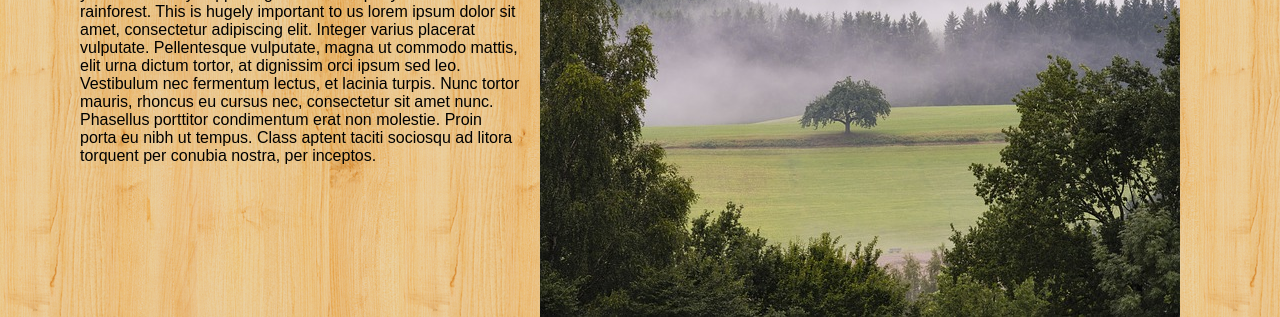
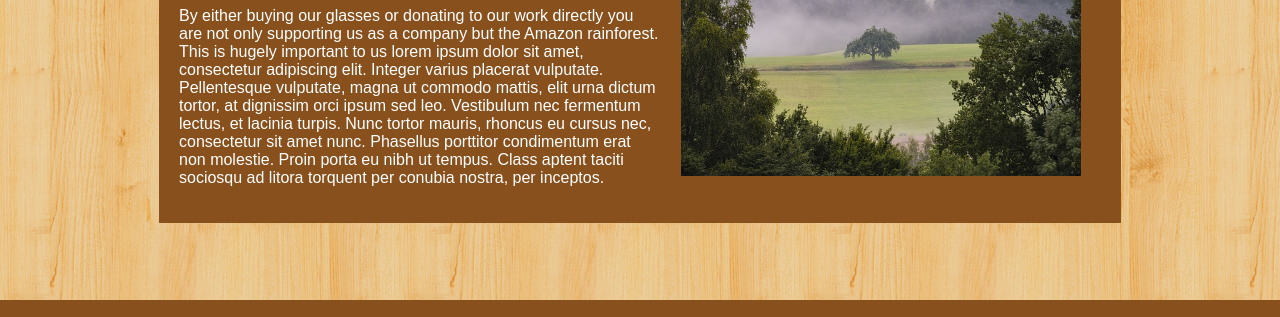
Before and after one commit to Skagevang/seeclearly, a plain HTML site: page thankYou.html in a window 1280 px wide. Shown: the part 370-687 px from the top of the page. Drawn offline with Linux system fonts and the light colour scheme.

Commit message:
fixed background color and width of the site (content id)

```diff
--- a/style.css
+++ b/style.css
@@ -15,6 +15,19 @@ body{
   position: relative;
   padding: 10px;
   font-family: arial;
+}
+
+.general_container{
+  width: 962px;
+
+  max-width: 90%;
+  min-width: 400px;
+  margin: 20px auto !important;
+  box-sizing: border-box;
+  padding: 0px;
+  background-color: rgb(135, 80, 29);
+  padding: 20px;
+  color: #fff;
 }
 
 #header {
@@ -65,7 +78,11 @@ li a:active {
 }
 
 #content {
-  margin: 0 70px 150px 70px;
+  max-width: 962px;
+  margin: 20px auto;
+  width: 90%;
+  background-color: rgb(135, 80, 29);
+  padding: 20px;
 }
 
 footer {
@@ -280,6 +297,9 @@ FAQ page
   max-width: 962px;
   margin: 20px auto !important;
   width: 90%;
+  background-color: white;
+  padding: 20px;
+
 
 /*AAAAAAAAAAAAAAAAAAAAAAAAAAAAAAAAAAAAAAAAAAAAAAAAAAAH*/
 }
@@ -362,4 +382,5 @@ Thank You Page
 #thanks {
   float: right;
   margin: 20px;
+  width: 400px;
 }
--- a/thankYou.html
+++ b/thankYou.html
@@ -27,7 +27,7 @@
         </ul>
       </div>
     </header>
-    <div id="content">
+    <div class="general_container">
 
       <img id="thanks" src="img\thankYouSmaller.jpg">
       <h1>Thank you for supporting our cause!</h1>
```
Also changed, not shown: checkout.html (+1 -1 lines).
